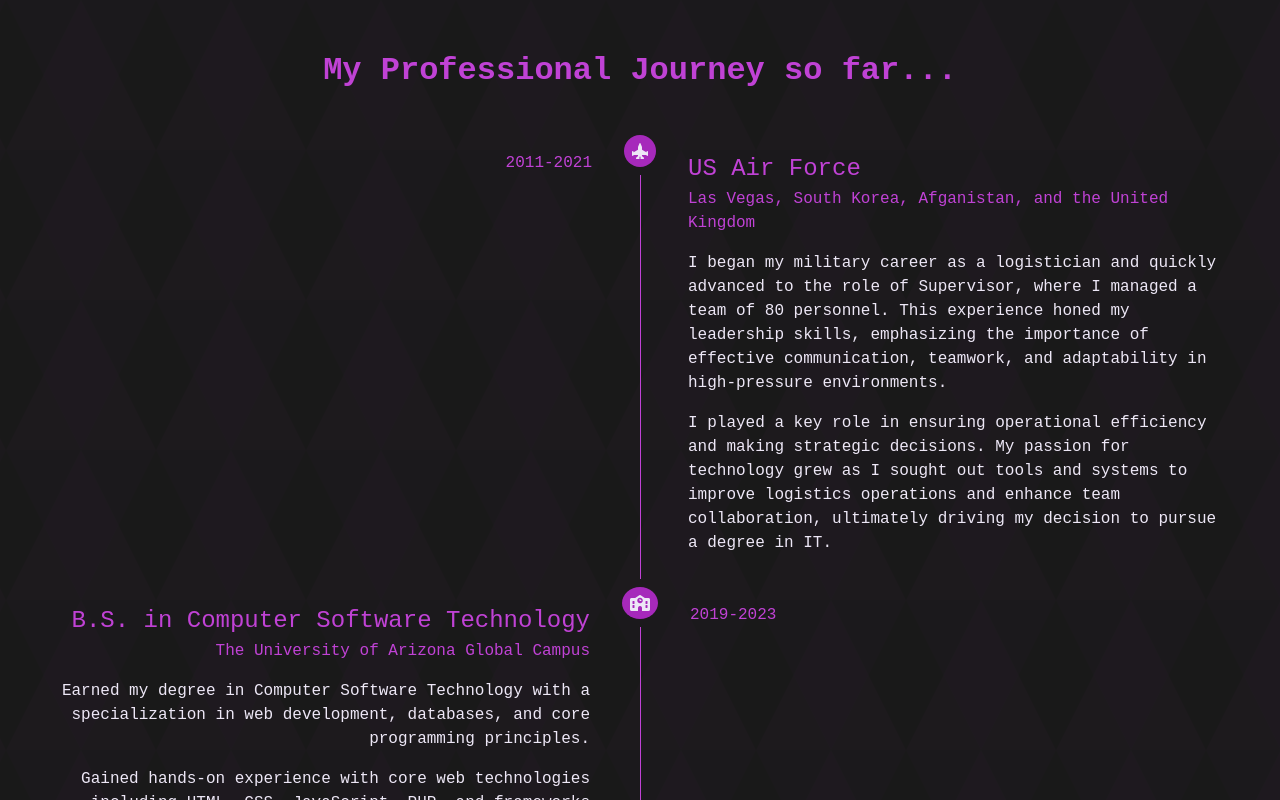
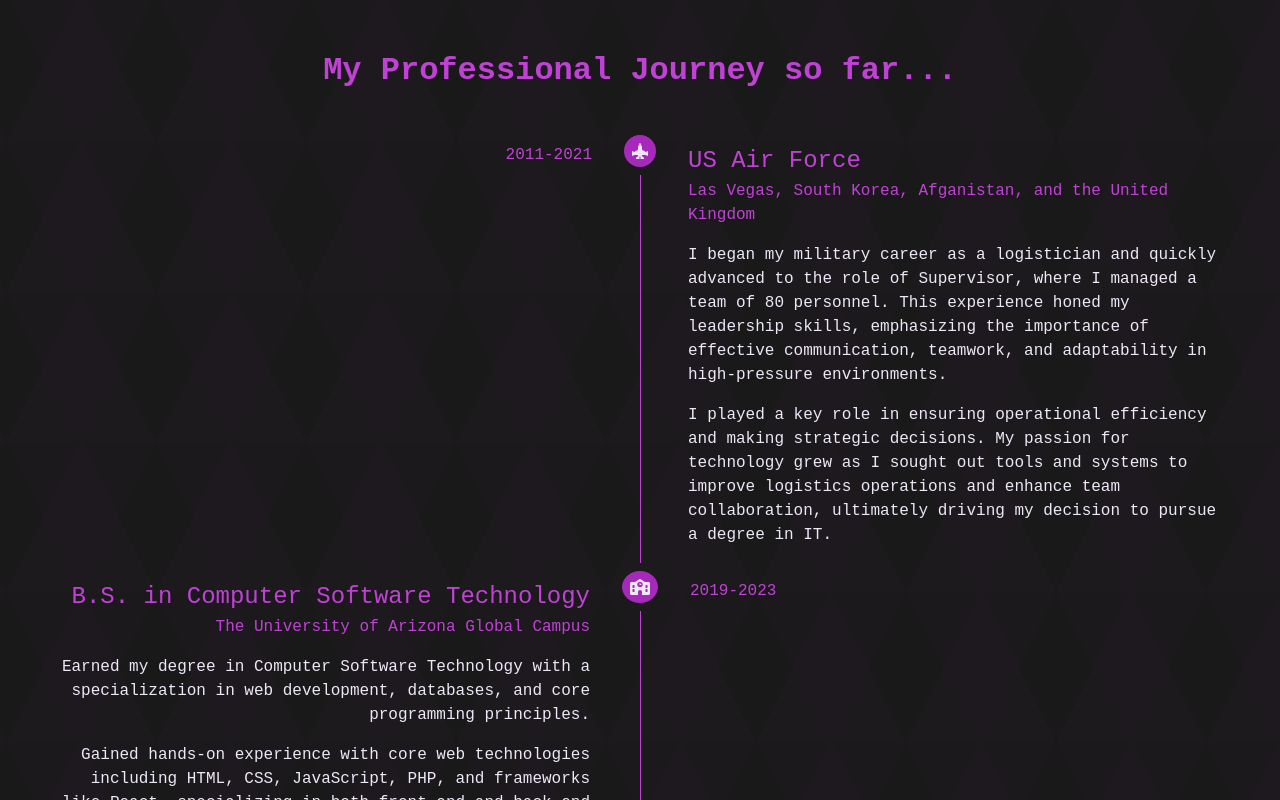
Before and after one commit to JZehms/Portfolio-Website, a React (Vite) app: page / in a window 1280 px wide. Shown: the part 1100-1900 px from the top of the page. Built offline with nearby package versions, Linux system fonts and the light colour scheme.

Commit message:
Small about style change

```diff
--- a/src/Components/Component-Styles/About.css
+++ b/src/Components/Component-Styles/About.css
@@ -194,7 +194,7 @@
   .timeline-left,
   .timeline-right {
     flex: 1;
-    padding: 1rem;
+    padding: 0.5rem 1rem;
   }
 
   .timeline-left {
```
